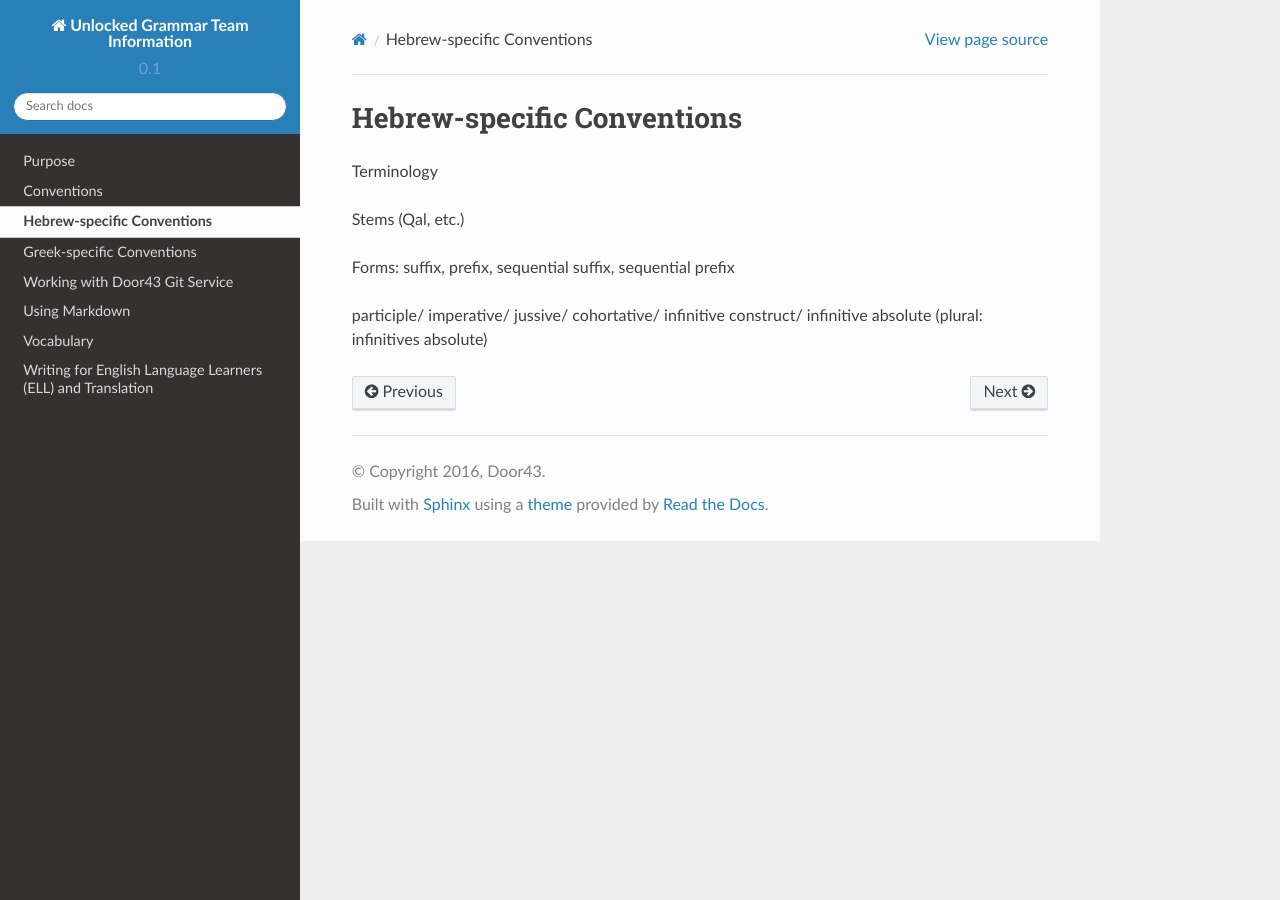
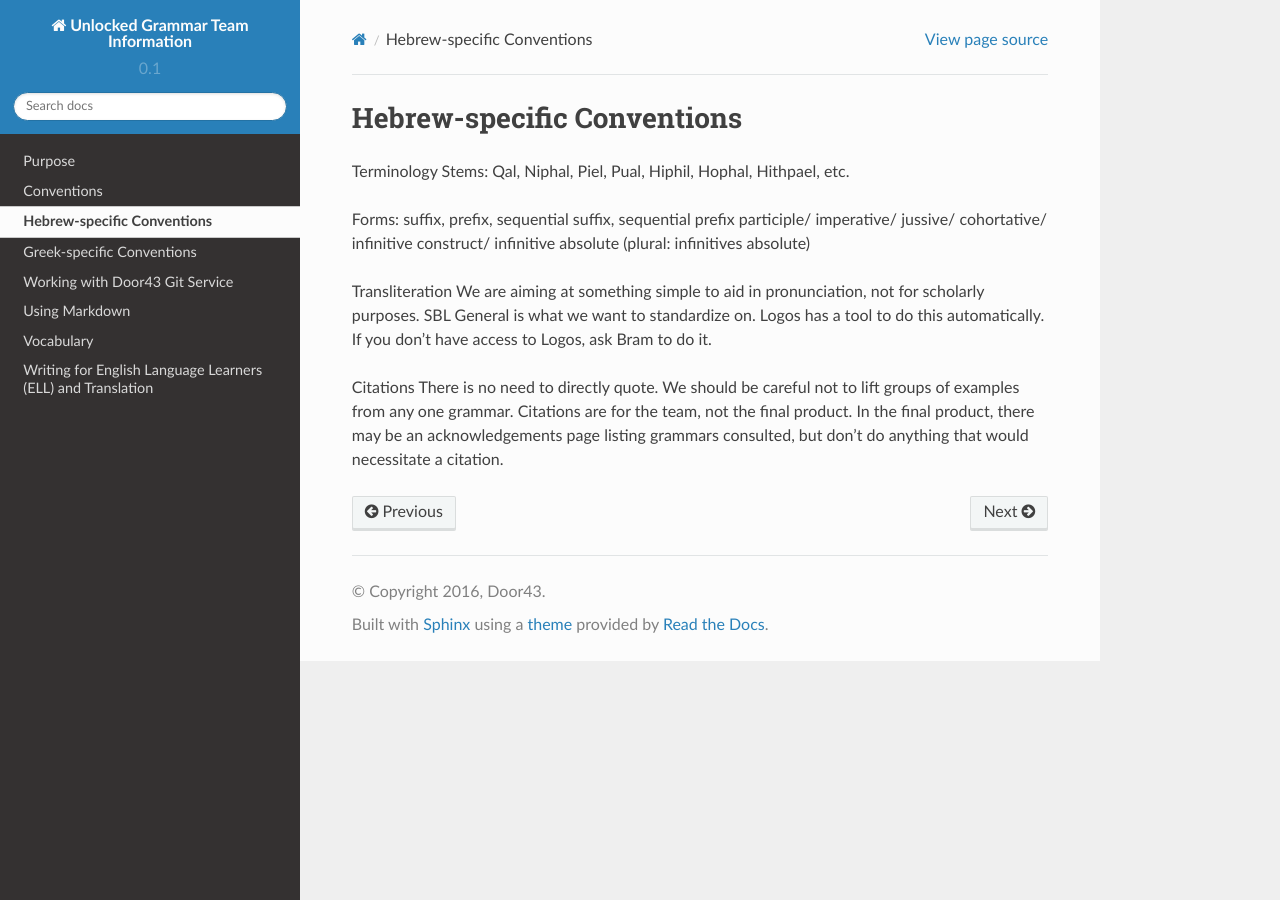
Before and after one commit to unfoldingWord-dev/Unlocked-Grammar-Info, a Sphinx documentation site: the page built from docs/hebrew.rst, in a window 1280 px wide. Built offline with Sphinx 7.4.7 and the Read the Docs theme 2.0.0, drawn with Linux system fonts in a browser that asks for light colours.

Commit message:
Update hebrew.rst

```diff
--- a/docs/hebrew.rst
+++ b/docs/hebrew.rst
@@ -2,14 +2,21 @@ Hebrew-specific Conventions
 ===========================
 
 Terminology
-
-Stems (Qal, etc.)
+Stems: Qal, Niphal, Piel, Pual, Hiphil, Hophal, Hithpael, etc.
 
 Forms:  suffix, prefix, sequential suffix, sequential prefix
-
 participle/
 imperative/
 jussive/
 cohortative/
 infinitive construct/
 infinitive absolute (plural: infinitives absolute)
+
+Transliteration
+We are aiming at something simple to aid in pronunciation, not for scholarly purposes. SBL General is what we want to standardize on. Logos has a tool to do this automatically. If you don't have access to Logos, ask Bram to do it.
+
+Citations
+There is no need to directly quote.
+We should be careful not to lift groups of examples from any one grammar.
+Citations are for the team, not the final product.
+In the final product, there may be an acknowledgements page listing grammars consulted, but don’t do anything that would necessitate a citation.
```
